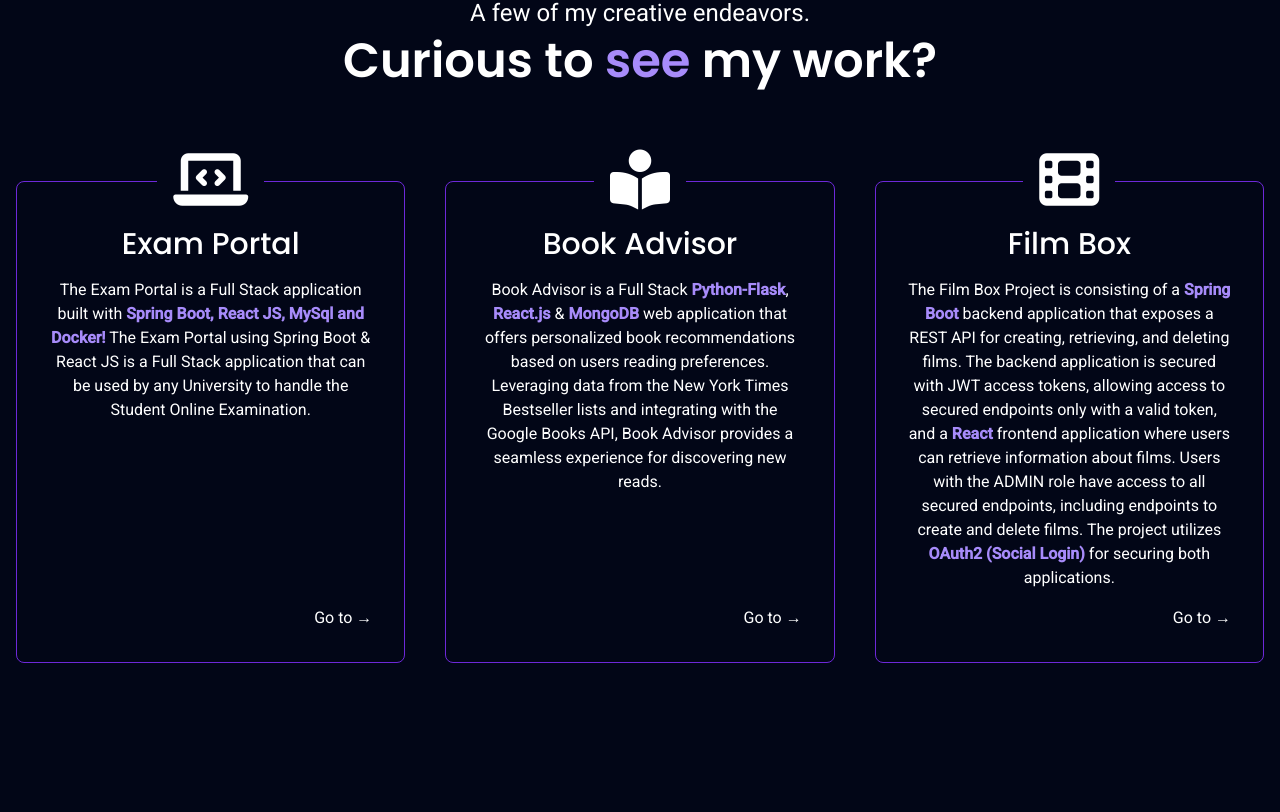
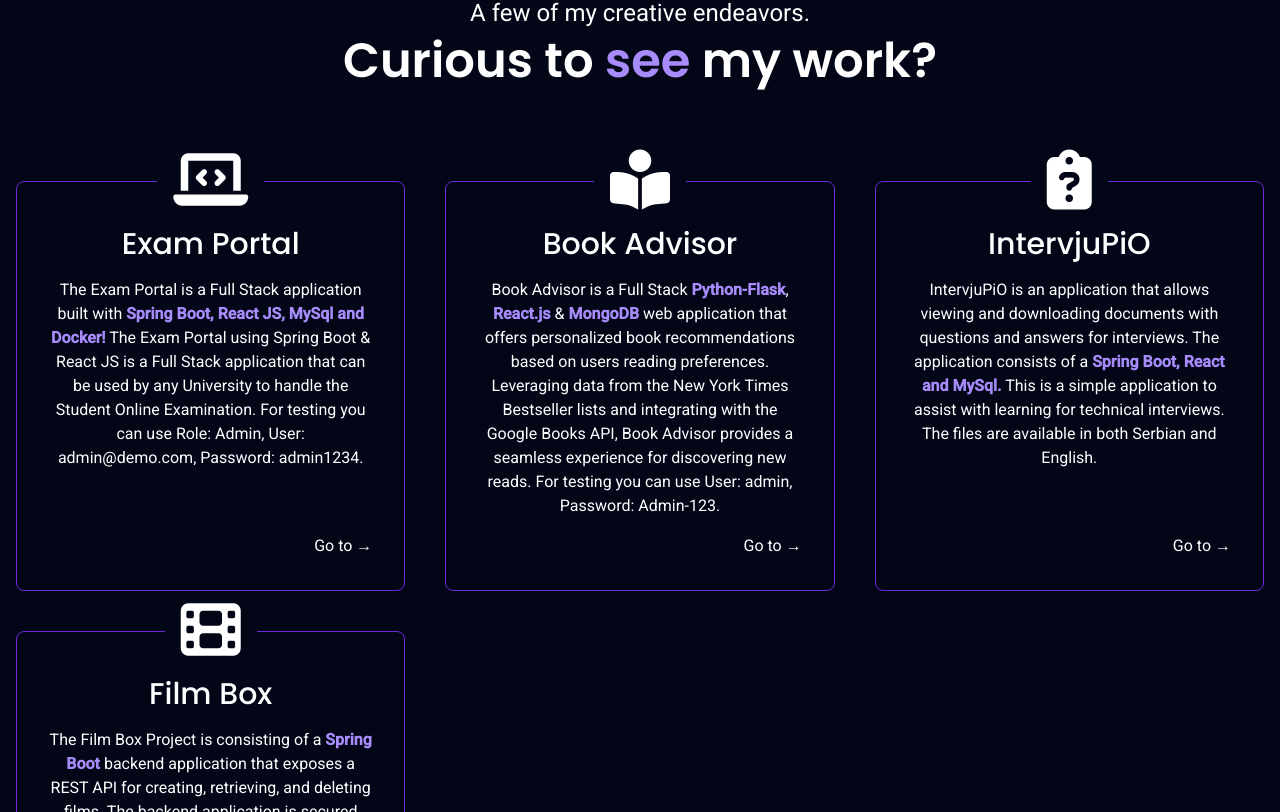
Before and after one commit to NikKnez/my-amazingly-awesome-portfolio, a SvelteKit app: page / in a window 1280 px wide. Shown: the part 908-1720 px from the top of the page. Built offline with nearby package versions, Linux system fonts and the light colour scheme.

Commit message:
modified:   src/components/Header.svelte 	modified:   src/components/Main.svelte

```diff
--- a/src/components/Header.svelte
+++ b/src/components/Header.svelte
@@ -4,8 +4,6 @@
     export let tabs = [
         { name: "Projects ", link: "#projects" },
         { name: "About me", link: "#about" },
-        //{ name: "Blog", link: "https://www.youtube.com/watch?v=dQw4w9WgXcQ" },
-
     ];
 </script>
 
--- a/src/components/Main.svelte
+++ b/src/components/Main.svelte
@@ -7,14 +7,21 @@
             icon: "fa-solid fa-laptop-code",
             description:
                 "The Exam Portal, a Full Stack application built with Spring Boot and React JS, serves as a comprehensive solution for universities to manage online examinations for students. The system consists of three main modules: Admin, Teacher, and Student.",
-            link: "https://github.com/NikKnez/Exam_Portal_Project"
+            link: "https://examportalonline.netlify.app/"
         },
         {
             name: "Book Advisor",
             icon: "fa-solid fa-book-open-reader",
             description:
                 "The system consists of both frontend and backend components, with the frontend built using React.js and the backend powered by Flask.",
-            link: "https://github.com/NikKnez/Book_Advisor_Project"
+            link: "https://bookadvisor.netlify.app/"
+        },
+        {
+            name: "IntervjuPiO",
+            icon: "fa-solid fa-clipboard-question",
+            description:
+                "IntervjuPiO, a Full Stack application built with Spring Boot and React JS, allows viewing and downloading documents with questions and answers for interviews.",
+            link: "https://intervjupio.netlify.app/"
         },
         {
             name: "Film Box",
@@ -100,7 +107,7 @@
                     The Exam Portal is a Full Stack application built with <strong
                         class="text-violet-400"
                         >Spring Boot, React JS, MySql and Docker!</strong
-                    > The Exam Portal using Spring Boot & React JS is a Full Stack application that can be used by any University to handle the Student Online Examination.
+                    > The Exam Portal using Spring Boot & React JS is a Full Stack application that can be used by any University to handle the Student Online Examination. For testing you can use Role: Admin, User: admin@demo.com, Password: admin1234.
                 </p>
             </Step>
             <Step step={steps[1]}>
@@ -111,10 +118,19 @@
                     <strong class="text-violet-400">React.js</strong
                     >
                     & <strong class="text-violet-400">MongoDB</strong> web application that offers personalized book recommendations based on users reading preferences.
-                    Leveraging data from the New York Times Bestseller lists and integrating with the Google Books API, Book Advisor provides a seamless experience for discovering new reads.
+                    Leveraging data from the New York Times Bestseller lists and integrating with the Google Books API, Book Advisor provides a seamless experience for discovering new reads. For testing you can use User: admin, Password: Admin-123.
                 </p>
             </Step>
             <Step step={steps[2]}>
+                <p>
+                    IntervjuPiO is an application that allows viewing and downloading documents with questions and answers for interviews.
+                    The application consists of a <strong
+                        class="text-violet-400"
+                        >Spring Boot, React and MySql.</strong
+                    > This is a simple application to assist with learning for technical interviews. The files are available in both Serbian and English.
+                </p>
+            </Step>
+            <Step step={steps[3]}>
                 <p>
                     The Film Box Project is consisting of a <strong class="text-violet-400"
                         >Spring Boot</strong
```
